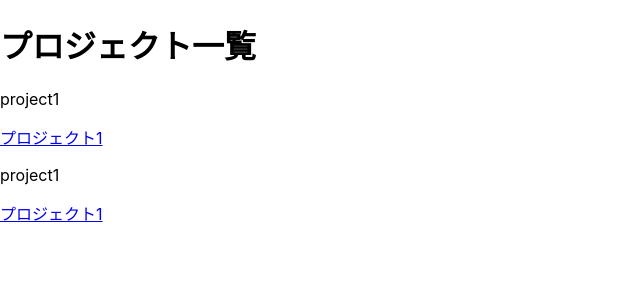
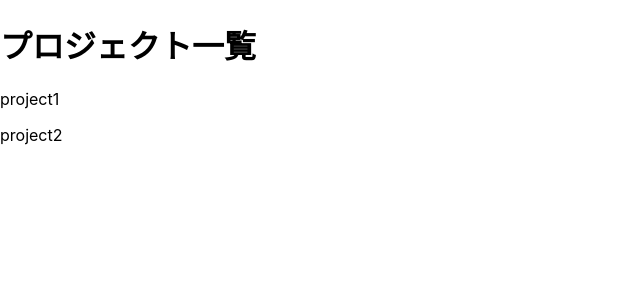
Before and after one commit to scla-sagauniv/suspicious_instrument, a React (Create React App) app in the folder frontend/: page /projectListPage in a window 1280 px wide. Shown: the top 300 px of the page, without its empty margins (0-640 px from the left). Built offline with nearby package versions, Linux system fonts and the light colour scheme.

Commit message:
update 画面遷移の実装

```diff
--- a/frontend/src/component/ProjectList.jsx
+++ b/frontend/src/component/ProjectList.jsx
@@ -1,13 +1,16 @@
-import { Link } from "react-router-dom";
+import { useNavigate } from "react-router-dom";
 
 //for文で表示するためのコンポーネント
 const Project = ({ datum }) => {
+  const navigate = useNavigate();
+  const handleClick = (id) => {
+    navigate(`/projectPage/${String(id)}`);
+  };
   return (
     <>
-      <p>{datum.name}</p>
-      <Link to="/projectPage" id={datum.id}>
-        プロジェクト{datum?.id}
-      </Link>
+      <div onClick={() => handleClick(datum?.id)}>
+        <p>{datum.name}</p>
+      </div>
     </>
   );
 };
--- a/frontend/src/dummydata.json
+++ b/frontend/src/dummydata.json
@@ -45,8 +45,8 @@
         ]
     },
     {
-        "id":1,
-        "name":"project1",
+        "id":2,
+        "name":"project2",
         "members": [
             {
                 "id": 1,
--- a/frontend/src/pages/Main.jsx
+++ b/frontend/src/pages/Main.jsx
@@ -9,7 +9,7 @@ const Main = () => {
         <Routes>
           <Route path="/" element={<TopPage />} />
           <Route path="/projectListPage" element={<ProjectListPage />} />
-          <Route path="/projectPage/" element={<ProjectPage />} />
+          <Route path="/projectPage/:id" element={<ProjectPage />} />
         </Routes>
       </BrowserRouter>
     </>
--- a/frontend/src/pages/ProjectPage.jsx
+++ b/frontend/src/pages/ProjectPage.jsx
@@ -1,8 +1,12 @@
-const ProjectPage = ({ id }) => {
+import { useLocation, useParams } from "react-router-dom";
+import { useState, useEffect } from "react";
+const ProjectPage = () => {
+  const params = useParams();
+
   return (
     <>
       <h1>プロジェクトページ</h1>
-      <p>{id}</p>
+      <p>{params.id}</p>
     </>
   );
 };
```
